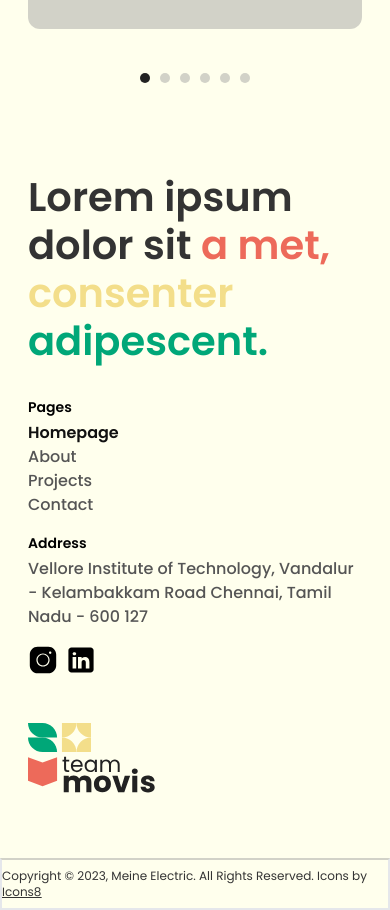
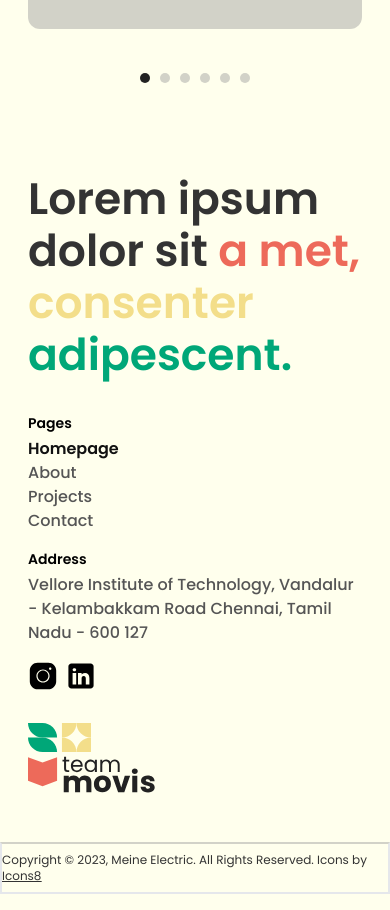
Before and after one commit to MOVIS-VITC/website, a Next.js app: page / in a window 390 px wide. Shown: the part 2260-3170 px from the top of the page. Built offline with nearby package versions, Linux system fonts and the light colour scheme.

Commit message:
Spacing fix

```diff
--- a/src/components/Footer.jsx
+++ b/src/components/Footer.jsx
@@ -14,9 +14,9 @@ const Footer = () => {
     };
 
     return (
-        <section className="flex flex-col items-center font-poppins gap-12 mt-12 sm:mt-20 ">
+        <section className="flex flex-col items-center font-poppins gap-8 sm:gap-12 mt-12 sm:mt-20 ">
             <div className="sm:mt-28 mt-12 w-full max-w-[1150px] flex flex-col sm:flex-row justify-between items-start xl:px-0 sm:px-16 px-7">
-                <div className="basis-2/3 sm:mb-0 mb-8 flex flex-col w-full -mt-2 text-[2.5rem] lg:text-[3rem] xl:text-[4.5rem] text-textAlt font-semibold leading-[3rem] lg:leading-[3.5rem] xl:leading-[5rem] gap-32 h-full">
+                <div className="basis-2/3 sm:mb-0 mb-8 flex flex-col w-full -mt-2 text-[2.75rem] lg:text-[3rem] xl:text-[4.5rem] text-textAlt font-semibold leading-[3.25rem] lg:leading-[3.5rem] xl:leading-[5rem] gap-32 h-full">
                     <div>Lorem ipsum <br/>dolor sit <span className="text-[#ED6A5A]">a met,</span><br/> <span className="text-[#F3DE8A]">consenter</span><br/> <span className="text-[#00A778]">adipescent.</span></div>
                 </div>
                 <div className="basis-1/3 flex flex-col justify-between items-stretch lg:mr-20 sm:gap-8 gap-4">
```
